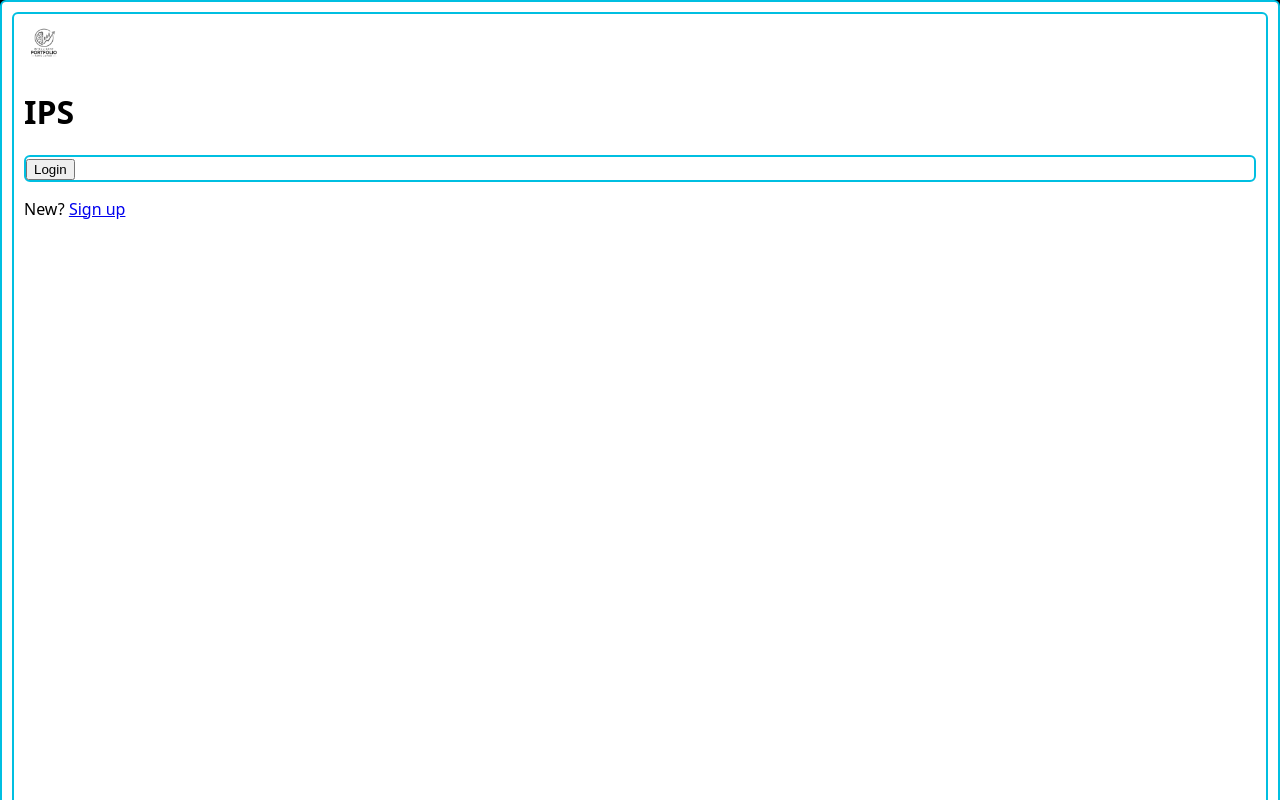
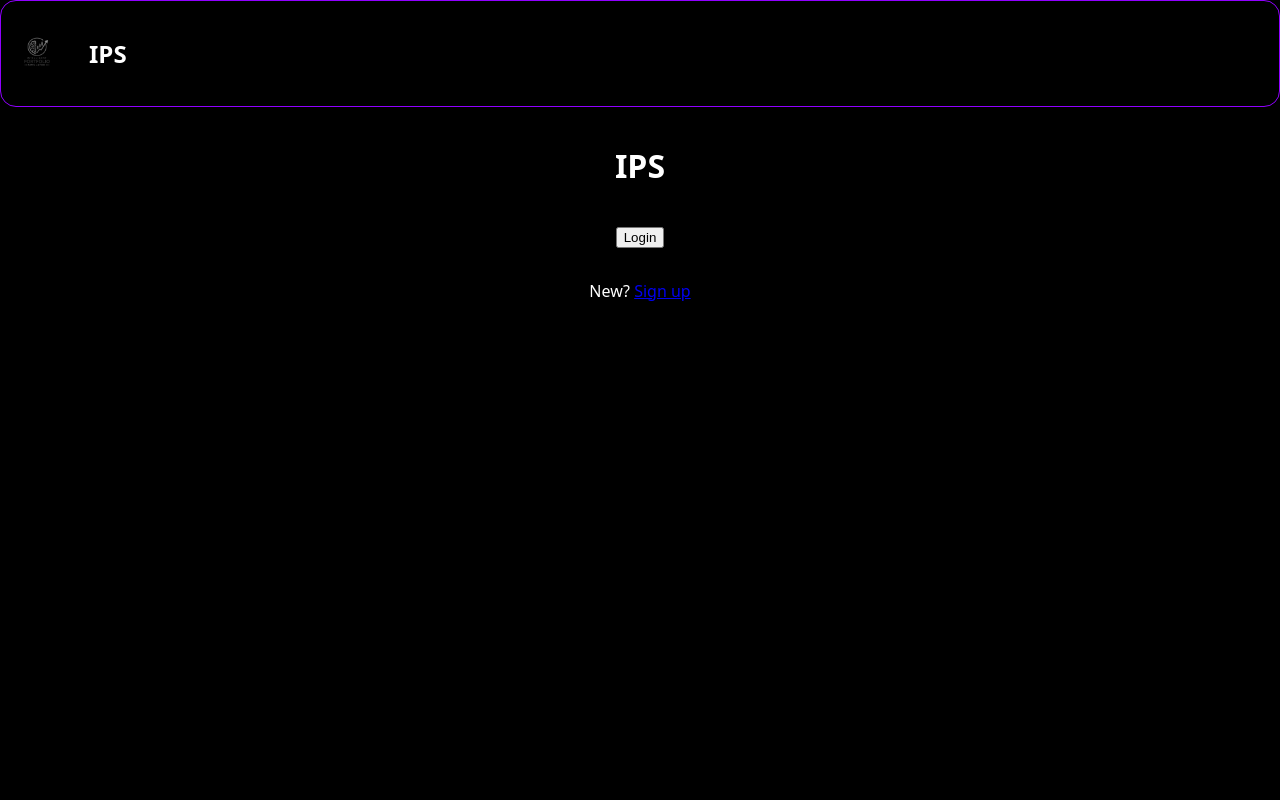
Before and after one commit to sn3gur/IPS, a React (Vite) app in the folder client/: page /login in a window 1280 px wide. Shown: the top 800 px of the page. Built offline with nearby package versions, Linux system fonts and the light colour scheme.

Commit message:
Css update

```diff
--- a/client/src/components/Navbar.jsx
+++ b/client/src/components/Navbar.jsx
@@ -18,7 +18,12 @@ function Navbar({ variant = 'main', balance = 0 }) {
   return (
     <nav className="navbar debug">
       {variant === 'brand' && (
-        <img src={logo} alt="IPS" height="40" />
+        <>
+        <div className='logo'>
+          <img src={logo} alt="IPS" height="40" />
+          <h1>IPS</h1>
+        </div>
+        </>
       )}
 
       {variant === 'main' && (
--- a/client/src/pages/SearchPage.jsx
+++ b/client/src/pages/SearchPage.jsx
@@ -34,7 +34,7 @@ function SearchPage() {
       <Navbar variant="back" balance={100000} />
 
       <main className="page-content debug-blue">
-        <form onSubmit={handleSearchSubmit} className="debug-green">
+        <form onSubmit={handleSearchSubmit} className="search">
           <input
             type="text"
             placeholder="Asset Search"
--- a/client/src/styles/main.scss
+++ b/client/src/styles/main.scss
@@ -2,34 +2,62 @@
 $primary-color: #ac47e6;
 $secondary-color: #00bfe1;
 $text-color: #000000;
+$border-color: black;
 
-@mixin lightTheme {
+@mixin lightTheme($brd) {
     background-color: white;
     color: black;
+    @if $brd {
+        border: 1px solid black;
+    }
 }
-@mixin darkTheme {
+@mixin darkTheme($brd) {
     background-color: black;
     color: white;
+    @if $brd {
+        border: 1px solid rgb(144, 0, 255);
+    }
+
 }
 
 body {
-    @include darkTheme;
+    @include darkTheme(false);
 }
 
-div {
-    @include lightTheme;
-    border: 2px solid $secondary-color;
-    border-radius: 6px;
-    padding: 10px;
+.page {
+    @include darkTheme(false);
+    min-height: 100dvh;
+    display: flex;
+    flex-direction: column;
 
-    .page {
-        height: 100rem;
+    .navbar {
+        display: flex;
+        align-items: center;
+        justify-content: space-between;
+        padding: 1rem;
+        border-radius: 1rem;
+        @include darkTheme(true);
+
+        .logo {
+            display: flex;
+            align-items: center;
+            justify-content: space-between;
+            gap: 2rem;
+        }
+
+    }
+    .page-content {
+        display: flex;
+        flex-direction: column;
+        gap: 1rem;
+        padding: 1rem;
+        align-items: center;
+
+        .search {
+            padding: 0.5rem;
+            border-radius: 0.5rem;
+            @include darkTheme(true);
+        }
 
     }
 }
-
-form {
-    @include lightTheme;
-    border: 2px solid $secondary-color;
-    border-radius: 6px;
-}
```
